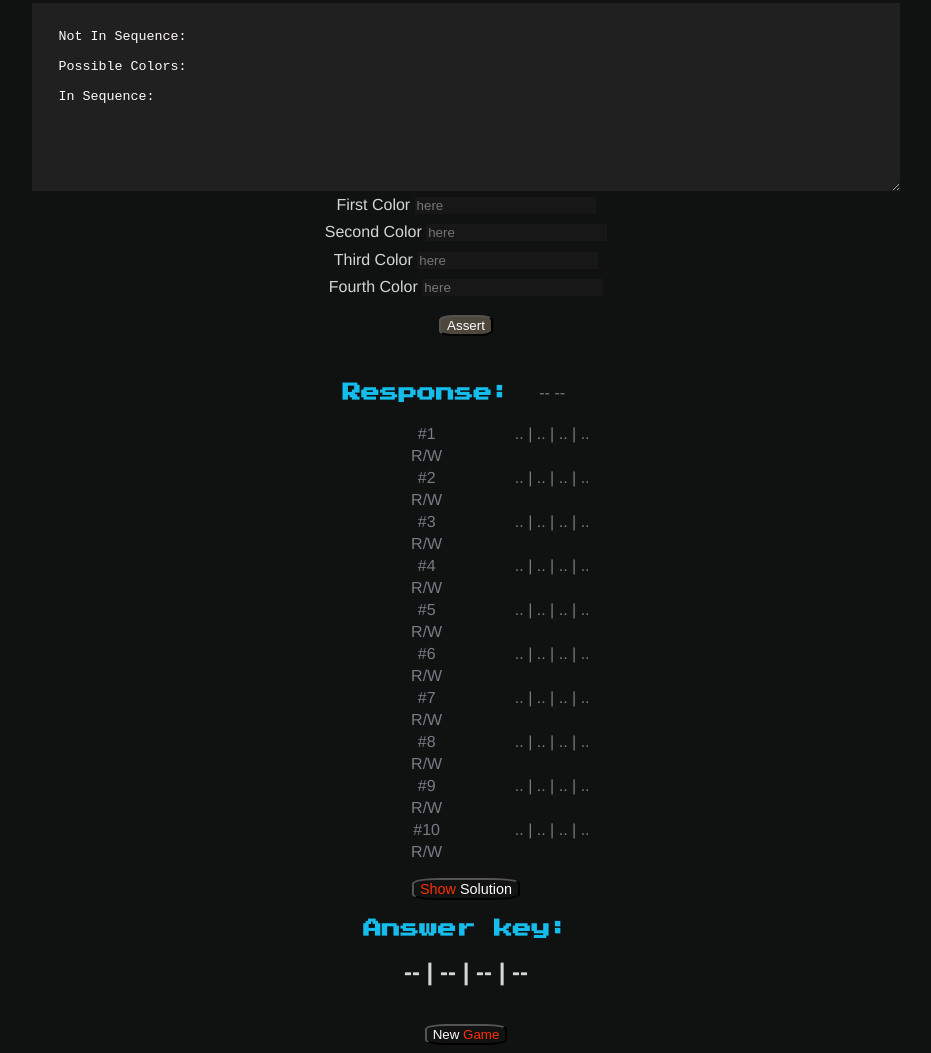
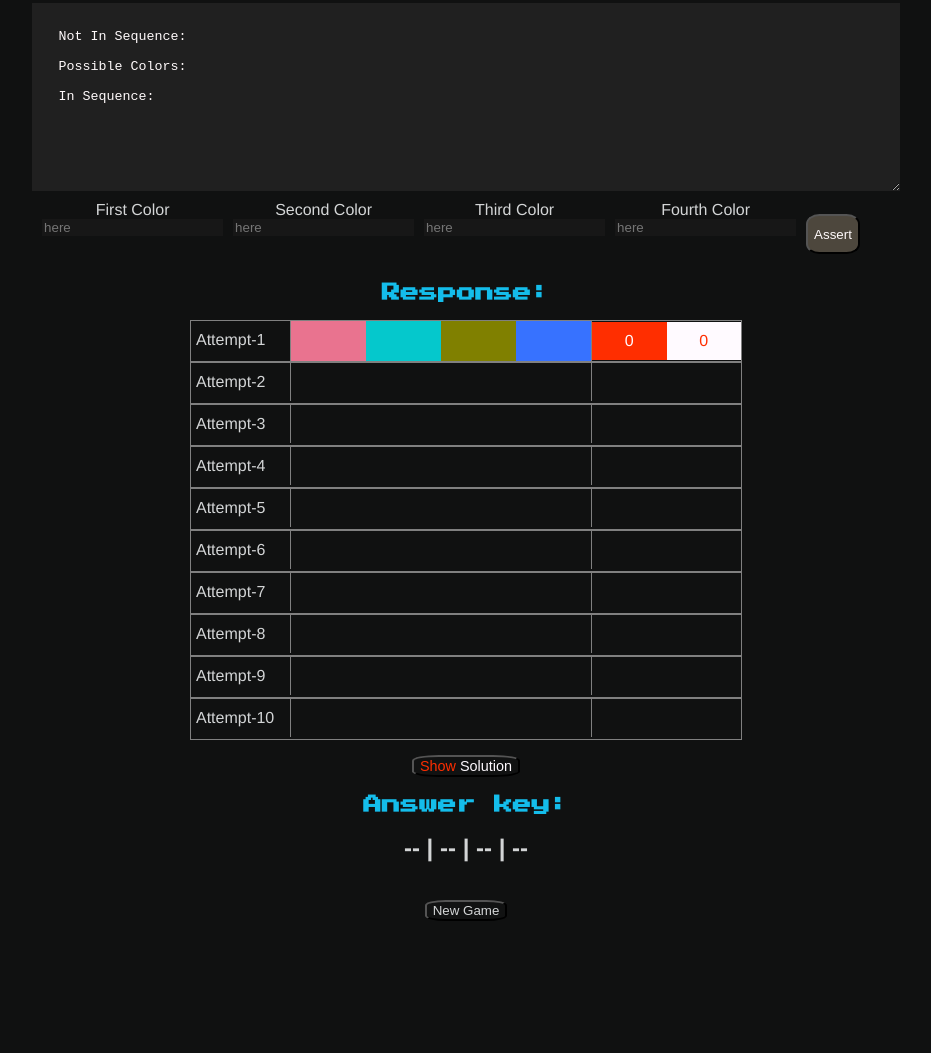
Before and after one commit to blperez1/MasterMind-project, a plain HTML site: page index.html in a window 1280 px wide. Shown: the part 321-1374 px from the top of the page, without its empty margins (174-1105 px from the left). After the commit the page ends 1250 px from the top, so only its background shows below. Drawn offline with Linux system fonts and the light colour scheme.

Commit message:
Restructure table to grid and display color instead of text

```diff
--- a/index.html
+++ b/index.html
@@ -20,119 +20,103 @@
     <button id="newGame">Start Game</button>
     <p class="easyOptions"><span><strong>Options: </strong></span><span class="blue">Blue</span>, <span class="brown">Brown</span>, <span class="yellow">Yellow</span>, <span class="orange">Orange</span>, <span class="green">Green</span> and <span class="pink">Pink</span></p><br>
 </main>
-<textarea rows="9" cols="100" class="notes">Not In Sequence:
+<textarea rows="9" cols="100" class="notes">
+Not In Sequence:
 
 Possible Colors:
 
-In Sequence: </textarea>
-<div class="gameBoard">
-    <div class="inputs">
-        <label for="colorInput1">First Color </label>
-        <input class="colorGuess" id="colorInput1" type="text" placeholder="here" onfocus="this.value=''"><br>
+In Sequence:
+</textarea>
+
+<div class="colorSelections">
+    <div class="colorField">
+        <label>First Color
+            <input class="colorGuess" id="colorInput1" type="text" placeholder="here" onfocus="this.value=''"><br>
+        </label>
     </div>
-    <div class="inputs">
-        <label for="colorInput2">Second Color </label>
-        <input class="colorGuess"  id="colorInput2" type="text" placeholder="here" onfocus="this.value=''"><br>
+
+    <div class="colorField">
+        <label>Second Color
+            <input class="colorGuess"  id="colorInput2" type="text" placeholder="here" onfocus="this.value=''"><br>
+        </label>
     </div>
-    <div class="inputs">
-        <label for="colorInput3">Third Color </label>
-        <input class="colorGuess"  id="colorInput3" type="text" placeholder="here" onfocus="this.value=''"><br>
+    <div class="colorField">
+        <label>Third Color
+            <input class="colorGuess"  id="colorInput3" type="text" placeholder="here" onfocus="this.value=''"><br>
+        </label>
     </div>
-    <div class="inputs">
-        <label for="colorInput4">Fourth Color </label>
-        <input class="colorGuess"  id="colorInput4" type="text" placeholder="here" onfocus="this.value=''"><br>
+
+    <div class="colorField">
+        <label>Fourth Color
+            <input class="colorGuess"  id="colorInput4" type="text" placeholder="here" onfocus="this.value=''"><br>
+        </label>
     </div>
+
     <button type="submit" id="submit">Assert</button><br>
     <p id="winner"></p><br>
 </div>
 <div class="responses">
-    <table class="guesses">
-        <tr>
-            <td><h3>Response:</h3></td>
-            <td><span id="start">-- --</span></td>
-        </tr>
-
-        <tr>
-            <td>#1</td>
-            <td><span class="yourColor c1">..</span> | <span class="yourColor c2">..</span> | <span class="yourColor c3">..</span> | <span class="yourColor c4">..</span></td>
-        </tr>
-        <tr>
-            <td>R/W</td>
-            <td><span id="one" class="outputRed"></span><span id="oneWhite" class="outputWhite"></span></td>
-        </tr>
-        <tr>
-            <td>#2</td>
-            <td><span class="yourColor c1">..</span> | <span class="yourColor c2">..</span> | <span class="yourColor c3">..</span> | <span class="yourColor c4">..</span></td>
-        </tr>
-        <tr>
-            <td>R/W</td>
-            <td><span id="two" class="outputRed"></span><span id="twoWhite" class="outputWhite"></span></td>
-        </tr>
-        <tr>
-            <td>#3</td>
-            <td><span class="yourColor c1">..</span> | <span class="yourColor c2">..</span> | <span class="yourColor c3">..</span> | <span class="yourColor c4">..</span></td>
-        </tr>
-        <tr>
-            <td>R/W</td>
-            <td><span id="three" class="outputRed"></span><span id="threeWhite" class="outputWhite"></span></td>
-        </tr>
-        <tr>
-            <td>#4</td>
-            <td><span class="yourColor c1">..</span> | <span class="yourColor c2">..</span> | <span class="yourColor c3">..</span> | <span class="yourColor c4">..</span></td>
-        </tr>
-        <tr>
-            <td>R/W</td>
-            <td><span id="four" class="outputRed"></span><span id="fourWhite" class="outputWhite"></span></td>
-        </tr>
-        <tr>
-            <td>#5</td>
-            <td><span class="yourColor c1">..</span> | <span class="yourColor c2">..</span> | <span class="yourColor c3">..</span> | <span class="yourColor c4">..</span></td>
-        </tr>
-        <tr>
-            <td>R/W</td>
-            <td><span id="five" class="outputRed"></span><span id="fiveWhite" class="outputWhite"></span></td>
-        </tr>
-        <tr>
-            <td>#6</td>
-            <td><span class="yourColor c1">..</span> | <span class="yourColor c2">..</span> | <span class="yourColor c3">..</span> | <span class="yourColor c4">..</span></td>
-        </tr>
-        <tr>
-            <td>R/W</td>
-            <td><span id="six" class="outputRed"></span><span id="sixWhite" class="outputWhite"></span></td>
-        </tr>
-        <tr>
-            <td>#7</td>
-            <td><span class="yourColor c1">..</span> | <span class="yourColor c2">..</span> | <span class="yourColor c3">..</span> | <span class="yourColor c4">..</span></td>
-        </tr>
-        <tr>
-            <td>R/W</td>
-            <td><span id="seven" class="outputRed"></span><span id="sevenWhite" class="outputWhite"></span></td>
-        </tr>
-        <tr>
-            <td>#8</td>
-            <td><span class="yourColor c1">..</span> | <span class="yourColor c2">..</span> | <span class="yourColor c3">..</span> | <span class="yourColor c4">..</span></td>
-        </tr>
-        <tr>
-            <td>R/W</td>
-            <td><span id="eight" class="outputRed"></span><span id="eightWhite" class="outputWhite"></span></td>
-        </tr>
-        <tr>
-            <td>#9</td>
-            <td><span class="yourColor c1">..</span> | <span class="yourColor c2">..</span> | <span class="yourColor c3">..</span> | <span class="yourColor c4">..</span></td>
-        </tr>
-        <tr>
-            <td>R/W</td>
-            <td><span id="nine" class="outputRed"></span><span id="nineWhite" class="outputWhite"></span></td>
-        </tr>
-        <tr>
-            <td>#10</td>
-            <td><span class="yourColor c1">..</span> | <span class="yourColor c2">..</span> | <span class="yourColor c3">..</span> | <span class="yourColor c4">..</span></td>
-        </tr>
-        <tr>
-            <td>R/W</td>
-            <td><span id="ten" class="outputRed"></span><span id="tenWhite" class="outputWhite"></span></td>
-        </tr>
-    </table>
+    <h3>Response:</h3>
+    <div id="guessMatrix">
+        <div class="row">
+            <p class="row-header">Attempt-1</p>
+            <p class="color-sequence">
+                <span class="cell bg-pink"></span>
+                <span class="cell bg-cyan"></span>
+                <span class="cell bg-olive"></span>
+                <span class="cell bg-blue"></span>
+            </p>
+            <p class="results">
+                <span class="result-cell bg-red white">0</span>
+                <span class="result-cell bg-white red">0</span>
+            </p>
+        </div>
+        <div class="row">
+            <p class="row-header">Attempt-2</p>
+            <p id="attemptOne" class="color-sequence"></p>
+            <p class="results"></p>
+        </div>
+        <div class="row">
+            <p class="row-header">Attempt-3</p>
+            <p class="color-sequence"></p>
+            <p class="results"></p>
+        </div>
+        <div class="row">
+            <p class="row-header">Attempt-4</p>
+            <p class="color-sequence"></p>
+            <p class="results"></p>
+        </div>
+        <div class="row">
+            <p class="row-header">Attempt-5</p>
+            <p class="color-sequence"></p>
+            <p class="results"></p>
+        </div>
+        <div class="row">
+            <p class="row-header">Attempt-6</p>
+            <p class="color-sequence"></p>
+            <p class="results"></p>
+        </div>
+        <div class="row">
+            <p class="row-header">Attempt-7</p>
+            <p class="color-sequence"></p>
+            <p class="results"></p>
+        </div>
+        <div class="row">
+            <p class="row-header">Attempt-8</p>
+            <p class="color-sequence"></p>
+            <p class="results"></p>
+        </div>
+        <div class="row">
+            <p class="row-header">Attempt-9</p>
+            <p class="color-sequence"></p>
+            <p class="results"></p>
+        </div>
+        <div class="row">
+            <p class="row-header">Attempt-10</p>
+            <p class="color-sequence"></p>
+            <p class="results"></p>
+        </div>
+    </div>
     <button id="done"><span class="red">Show</span>  <span class="white">Solution</span></button>
 </div>
 <div class="answerKey">
--- a/masterMind-knockoff.css
+++ b/masterMind-knockoff.css
@@ -1,3 +1,11 @@
+html {
+    box-sizing: border-box;
+}
+*, *::before, *::after {
+    box-sizing: inherit;
+}
+
+
 body {
     background-color: #101111;
     color: #d3d5d6;
@@ -87,68 +95,167 @@ input:focus::placeholder{
     max-width: 90vw;
 }
 .colorGuess{
+    display: flex;
+    flex-flow: column nowrap;
     border:#080708;
     background-color: #171717;
     color: #FFFAFB;
 }
-.inputs{
-    padding: 0.3em;
+.colorSelections{
+   display: flex;
+   margin: 10px 0;
+   flex-flow: row nowrap;
+   justify-content: space-evenly;
+   gap: 10px;
+   grid-auto-flow: row;
 }
+
+#guessMatrix {
+    display: grid;
+    grid-template-rows: repeat(10, 1fr);
+    grid-template-columns: 1fr;
+}
+.row {
+    display: grid;
+    grid-template-columns: max-content 2fr 1fr;
+    grid-template-rows: max-content;
+    border: 1px solid gray;
+}
+
+.row-header {
+    grid-column: 1/2;
+    justify-content: stretch;
+    text-align: left;
+    border-right: 1px solid gray;
+    margin: 0;
+    padding: 10px 5px;
+    vertical-align: center;
+    width: 100px;
+}
+
+.color-sequence {
+    grid-column: 2/3;
+    display: flex;
+    flex-flow: row nowrap;
+    justify-content: stretch;
+    margin: 0;
+    min-width: 300px;
+}
+
+.results {
+    border-left: 1px solid gray;
+    margin: 0;
+    display: flex;
+    flex-flow: row nowrap;
+    justify-content: stretch;
+    margin: 0;
+    align-items: center;
+}
+
+.result-cell {
+    width: 100%;
+    padding:10px 5px;
+}
+
+.cell {
+    width: 100%;
+    margin: 0;
+    height: 40px;
+}
+
 #done{
     background-color: #111212;
     font-size: .9em;
 }
-#textCycle1{
-    color: #fffaff;
-}
-#textCycle2{
-    color: #ff2e00;
-}
 #link{
     background-color: #111212;
 }
+#done, #submit{
+    margin-top: 1em;
+}
+
+
 .red{
     color: #ff2e00;
+}
+.bg-red {
+    background-color: #ff2e00;
 }
 .lime{
     color: #78fc6a;
 }
+.bg-lime {
+    background-color: #78fc6a;
+}
 .tan{
     color: #c7aa74;
+}
+.bg-tan {
+    background-color: #c7aa74;
 }
 .white{
     color: #fffaff;
 }
+.bg-white {
+    background-color: #fffaff;
+}
 .yellow{
     color: #f3de2c;
+}
+.bg-yellow {
+    background-color: #f3de2c;
 }
 .pink{
     color: #e9738f;
 }
+.bg-pink {
+    background-color: #e9738f;
+}
 .cyan{
     color: #05c8cc;
+}
+.bg-cyan {
+    background-color: #05c8cc;
 }
 .green{
     color: #034c3c;
 }
+.bg-green {
+    background-color: #034c3c;
+}
 .brown{
     color: #582b11;
+}
+.bg-brown {
+    background-color: #582b11;
 }
 .grey{
     color: #808080;
 }
+.bg-grey {
+    background-color: #808080;
+}
 .olive{
     color: #808000;
+}
+.bg-olive {
+    background-color: #808000;
 }
 .orange{
     color: #fe7f2d;
 }
+.bg-orange {
+    background-color: #fe7f2d;
+}
 .purple{
     color: #7b1e7a;
+}
+.bg-purple {
+    background-color: #7b1e7a;
 }
 .blue{
     color: #3772ff;
 }
-#done, #submit{
-    margin-top: 1em;
+.bg-blue {
+    background-color: #3772ff;
 }
```
